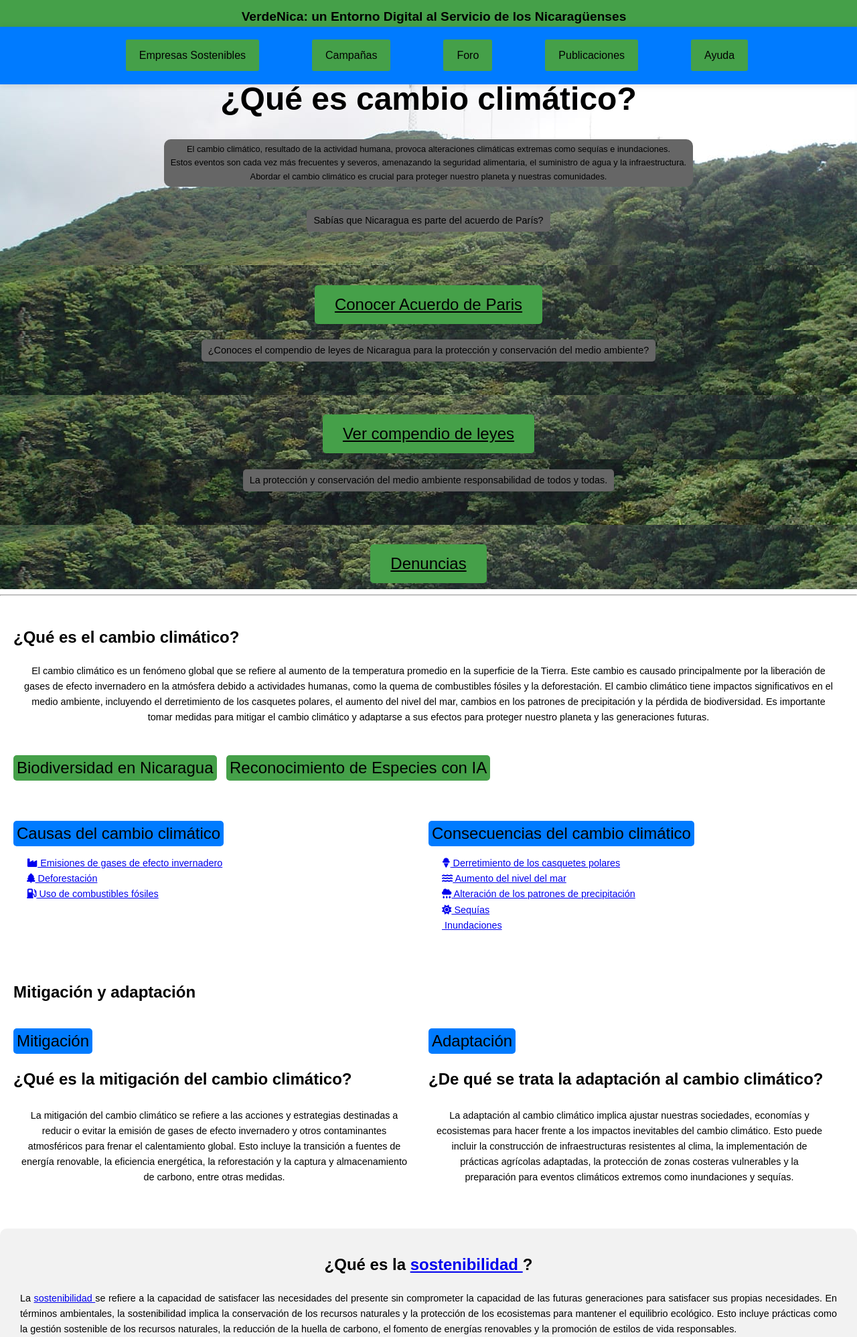
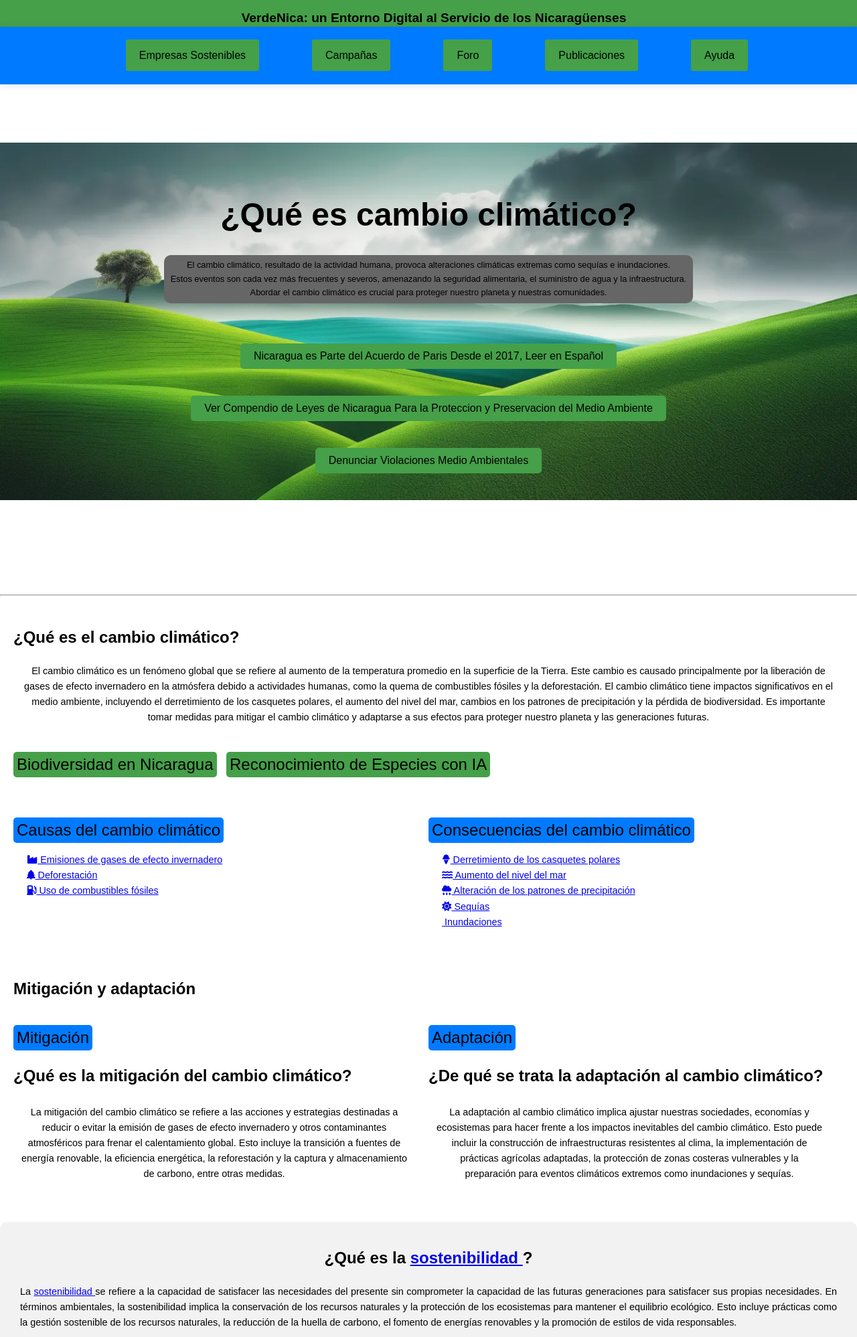
Before and after one commit to elmerurbina/EcoWeb_Devs, a Flask app: page /verdeNica in a window 1280 px wide. Shown: the top 1997 px of the page at 67% size. Run offline with Flask 3, Linux system fonts and the light colour scheme.

Commit message:
Se actualizo la imagen de fondo de la seccion main

```diff
--- a/static/css/styles.css
+++ b/static/css/styles.css
@@ -138,8 +138,8 @@ a.main :hover {
     margin-top: 30px;
     height: 100vh;
     overflow: hidden;
-    background-image: url('/static/imagenes/main.jpg'); /* Imagen de fondo en la seccion main */
-    background-size: cover;
+    background-image: url('/static/imagenes/main.png');
+    background-size: contain;
     background-position: center;
     background-repeat: no-repeat;
     display: flex;
@@ -165,10 +165,10 @@ h1 {
     border-radius: 10px;
 }
 
-/* Parrafo del fondo blanco que esta en la seccion main */
+
 p {
     font-size: 1rem;
-    margin-bottom: 20px;
+    margin-bottom: 15px;
     text-align: center;
     padding: 5px 10px;
     border-radius: 5px;
@@ -179,6 +179,7 @@ p {
 .paris {
     background-color: #666666;
     color: #000000;
+    margin-bottom: 15px;
     font-family: Arial, Helvetica, sans-serif;
 }
 
@@ -205,12 +206,34 @@ p {
 button {
     font-size: 1.5rem;
     padding: 15px 30px;
-    margin-top: 20px;
+    margin-top: 1px;
     border: none;
     border-radius: 5px;
     cursor: pointer;
     font-family: Arial, Helvetica, sans-serif;
 }
+.main-button {
+    margin-top: 40px;
+    background-color: #45a049; /* Initial background color */
+    color: #000000; /* Text color */
+    padding: 10px 20px;
+    border: none;
+    text-decoration: none; /* Remove underline from links */
+    display: inline-block; /* Makes the link behave like a button */
+    cursor: pointer;
+    transition: all 0.3s ease; /* Smooth transition for hover effect */
+    font-size: 16px;
+    border-radius: 5px; /* Optional: Rounded corners */
+}
+
+/* Hover effect */
+.main-button:hover {
+    background-color: #27ae60; /* Change background color on hover */
+    transform: scale(1.05); /* Slightly enlarge on hover */
+    color: #000000; /* Maintain text color */
+}
+
+
 
 /* Color de fondo del boton del acuerdo de Paris */
 #paris {
--- a/templates/index.html
+++ b/templates/index.html
@@ -44,15 +44,15 @@
     <section class="main">
     <h1>¿Qué es cambio climático?</h1>
     <p class="resumen"> El cambio climático, resultado de la actividad humana, provoca alteraciones climáticas extremas como sequías e inundaciones. <br>Estos eventos son cada vez más frecuentes y severos, amenazando la seguridad alimentaria, el suministro de agua y la infraestructura. <br> Abordar el cambio climático es crucial para proteger nuestro planeta y nuestras comunidades.</p>
-    <p class="paris">Sabías que Nicaragua es parte del acuerdo de París?</p>
+
     <!-- Link para leer el Acuerdo de paris o descargar en PDF-->
-    <a class="main" href="https://unfccc.int/files/essential_background/convention/application/pdf/spanish_paris_agreement.pdf"> <button id="paris">Conocer Acuerdo de Paris</button> </a>
-    <p class="compendio">¿Conoces el compendio de leyes de Nicaragua para la protección y conservación del medio ambiente?</p>
+    <a class="main-button" href="https://unfccc.int/files/essential_background/convention/application/pdf/spanish_paris_agreement.pdf"> Nicaragua es Parte del Acuerdo de Paris Desde el 2017, Leer en Español</a>
+
     <!-- Link para leer o descargar en PDF el compendio de leyes del medio ambiente de Nicaragua-->
-    <a class="main" href="https://www.mem.gob.ni/wp-content/uploads/2017/05/Compendio-Juridico-de-Medio-Ambiente-y-Recursos-Naturales-de-Nicaragua.pdf"> <button id="compendio">Ver compendio de leyes</button> </a>
-    <p class="proteccion">La protección y conservación del medio ambiente responsabilidad de todos y todas.</p>
+    <a class="main-button" href="https://www.mem.gob.ni/wp-content/uploads/2017/05/Compendio-Juridico-de-Medio-Ambiente-y-Recursos-Naturales-de-Nicaragua.pdf"> Ver Compendio de Leyes de Nicaragua Para la Proteccion y Preservacion del Medio Ambiente</a>
+
     <!-- Boton para las denuncias -->
-    <a class="main" href="{{url_for('denuncia')}}"> <button id="denuncia">Denuncias</button> </a>
+    <a class="main-button" href="{{url_for('denuncia')}}"> Denunciar Violaciones Medio Ambientales</a>
 </section>
 
 
```
Also changed, not shown: static/imagenes/inicio-uno.png, static/imagenes/main.png (added).
